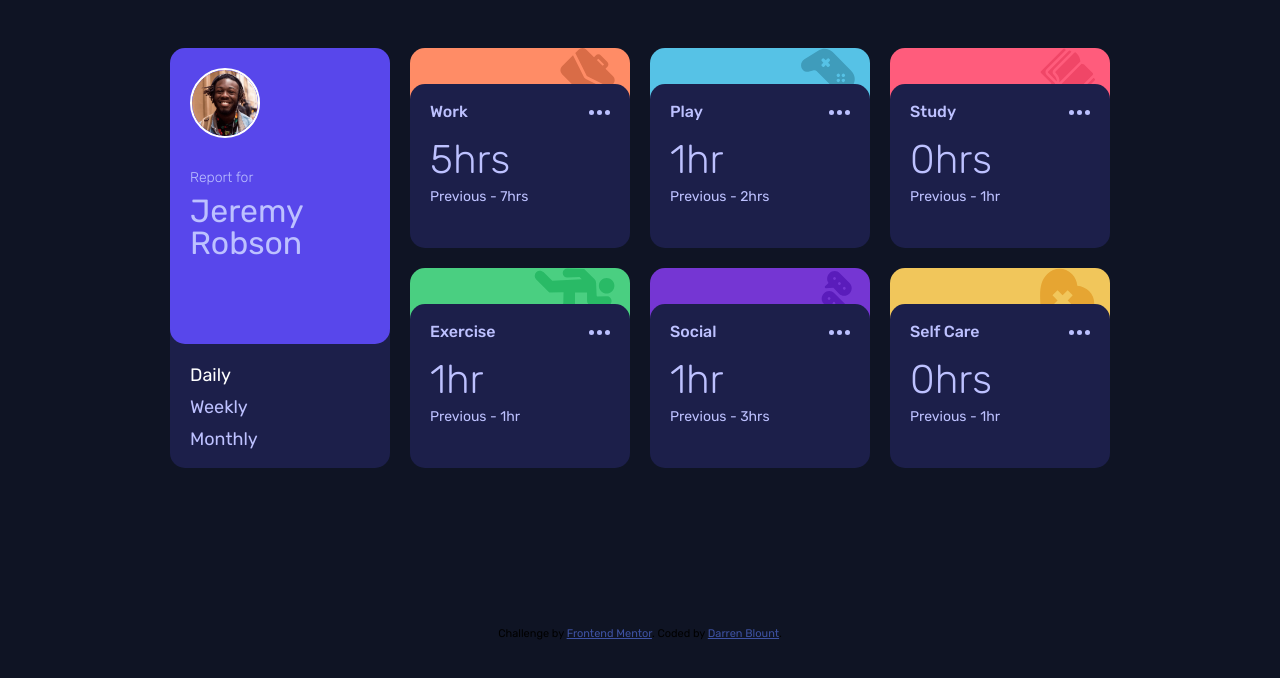
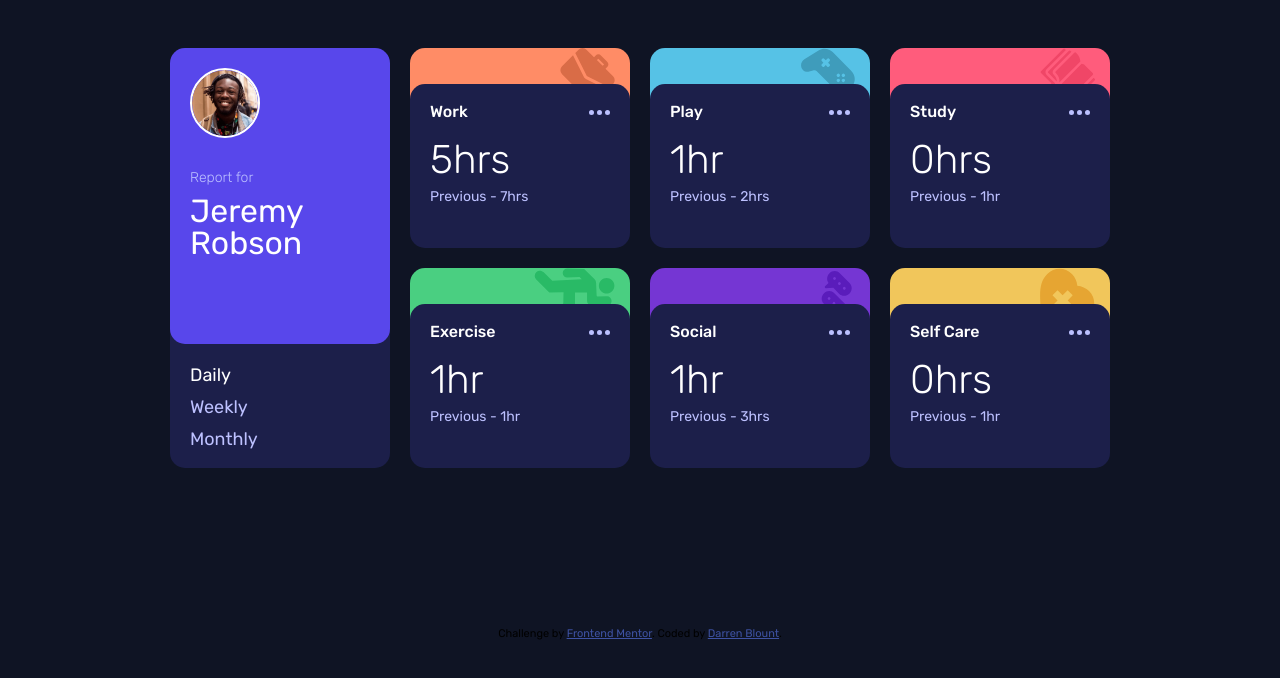
Before and after one commit to blountdj/frontend_mentor_challenge_time_tracking_dashboard, a website: page index.html in a window 1280 px wide. Shown: the part 92-770 px from the top of the page. Drawn offline with Linux system fonts and the light colour scheme.

Commit message:
Update style.css

```diff
--- a/css/style.css
+++ b/css/style.css
@@ -115,7 +115,8 @@ body {
         margin-top: 0;
         font-size: 3.2rem;
         padding-bottom: 6.5rem;
-        font-weight: 400; }
+        font-weight: 400;
+        color: white; }
     .item--report__bottom {
       background-color: #1c1f4a;
       border-radius: 0 0 1.5rem 1.5rem;
@@ -203,7 +204,8 @@ body {
     padding: 2rem; }
     .bottom__row--h3 {
       font-size: 1.6rem;
-      font-weight: 500; }
+      font-weight: 500;
+      color: white; }
   .bottom:hover {
     filter: brightness(1.4); }
 
@@ -213,7 +215,8 @@ body {
 .time {
   font-size: 4rem;
   padding-left: 2rem;
-  font-weight: 300; }
+  font-weight: 300;
+  color: white; }
 
 .previous {
   font-size: 1.4rem;
@@ -222,7 +225,7 @@ body {
   font-weight: 400; }
 
 .active {
-  filter: brightness(1.4); }
+  filter: brightness(1.6); }
 
 .tracker {
   display: grid;
```
